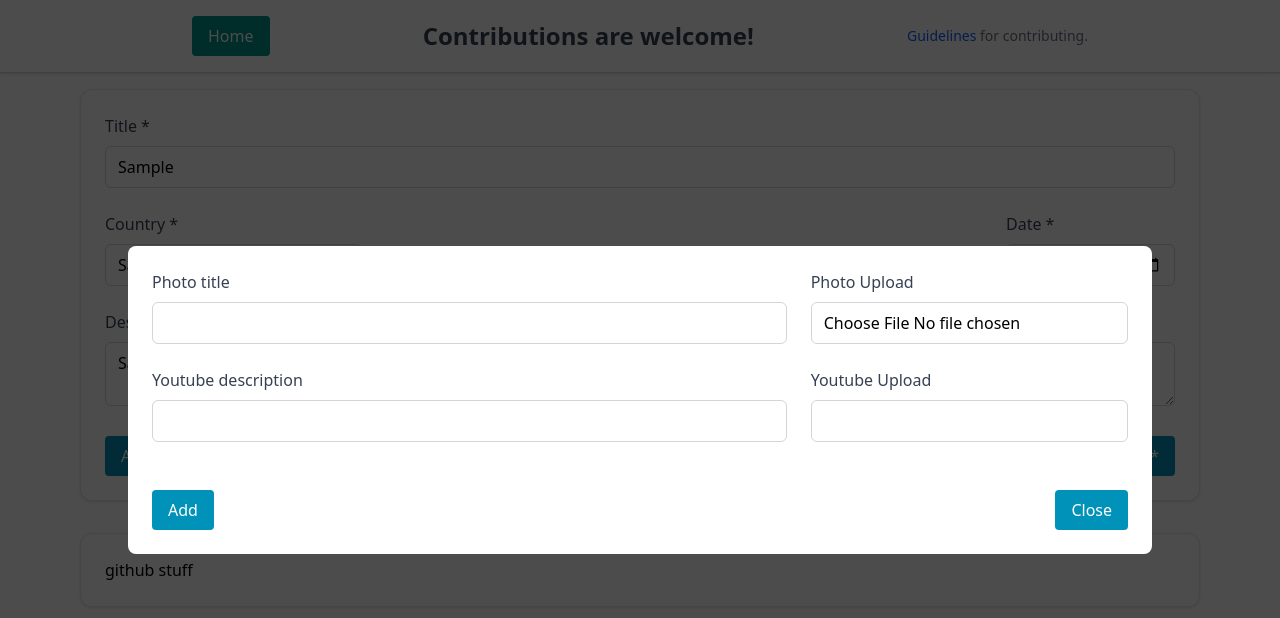
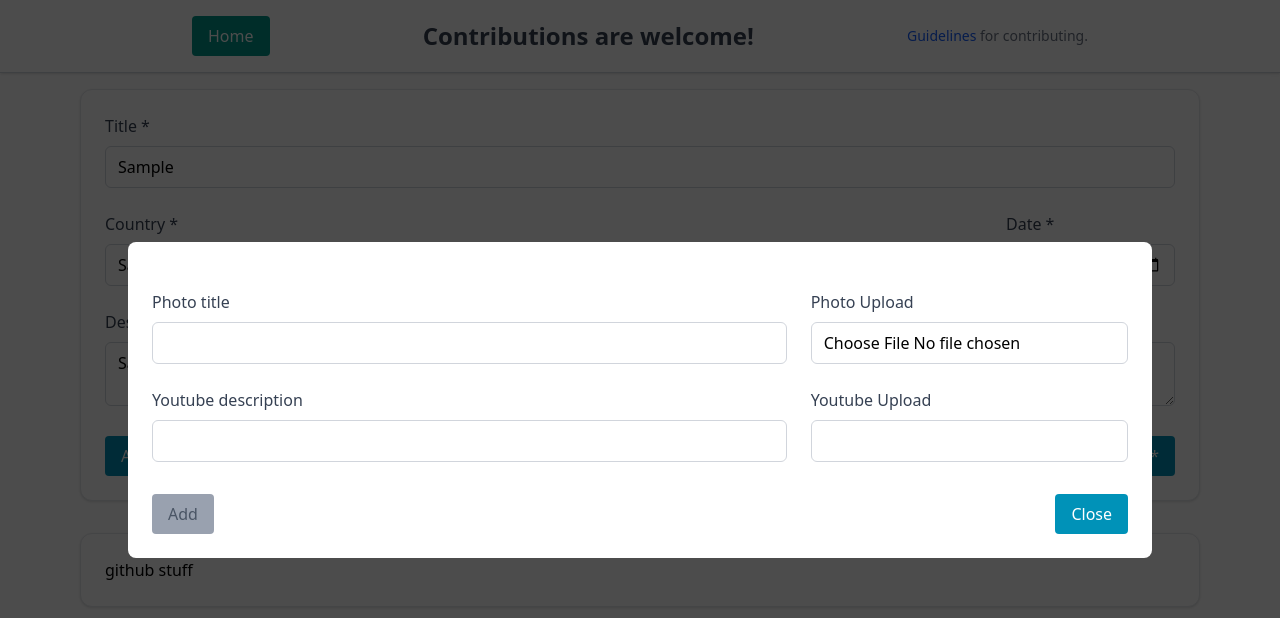
Before and after one commit to jmetzg11/american-empire, a SvelteKit app in the folder frontend/: page /contribute in a window 1280 px wide. Both pictures are taken after typing "Sample", "Sample", "2020-01-15", "Sample" into the empty fields and a click on the button "Add Media". Shown: the top 618 px of the page. Built offline with nearby package versions, Linux system fonts and the light colour scheme.

Commit message:
Add media to contribution

```diff
--- a/frontend/src/app.css
+++ b/frontend/src/app.css
@@ -29,13 +29,13 @@
 }
 
 .btn {
-	@apply cursor-pointer rounded bg-teal-600 px-4 py-2 text-white hover:bg-teal-700;
+	@apply cursor-pointer rounded bg-teal-600 px-4 py-2 text-white hover:bg-teal-700 disabled:cursor-not-allowed disabled:bg-gray-400 disabled:text-gray-600;
 }
 
-.btn-2 {
-	@apply cursor-pointer rounded bg-cyan-600 px-4 py-2 text-white hover:bg-cyan-700;
+.btn-secondary {
+	@apply cursor-pointer rounded bg-cyan-600 px-4 py-2 text-white hover:bg-cyan-700 disabled:cursor-not-allowed disabled:bg-gray-400 disabled:text-gray-600;
 }
 
-.btn-3 {
-	@apply cursor-pointer rounded bg-rose-600 px-4 py-2 text-white hover:bg-rose-700;
+.btn-danger {
+	@apply cursor-pointer rounded bg-rose-600 px-4 py-2 text-white hover:bg-rose-700 disabled:cursor-not-allowed disabled:bg-gray-400 disabled:text-gray-600;
 }
--- a/frontend/src/routes/contribute/components/MediaModal.svelte
+++ b/frontend/src/routes/contribute/components/MediaModal.svelte
@@ -4,8 +4,9 @@
 	let photoFile = $state(null);
 	let youtubeTitle = $state('');
 	let youtubeUrl = $state('');
-	let canSubmit = $derived((photoFile?.[0] && photoTitle) || (youtubeUrl && youtubeTitle));
-	$inspect(canSubmit);
+	let canSubmit = $derived(
+		(photoFile && photoFile[0] && photoTitle) || (youtubeUrl && youtubeTitle)
+	);
 
 	function addMedia() {
 		if (photoFile?.[0] && photoTitle) {
@@ -28,6 +29,10 @@
 		}
 	}
 
+	function removeMedia(index) {
+		media.splice(index, 1);
+	}
+
 	function closeModal() {
 		showMediaModal = false;
 	}
@@ -35,41 +40,40 @@
 
 {#if showMediaModal}
 	<div class="modal-wrapper">
-		<div class="modal-content space-y-6">
-			{#each media as m}
-				<div>{media.title}</div>
-				<div>{media.type}</div>
-				<button class="btn-3">Remove</button>
+		<div class="modal-content">
+			{#each media as m, i}
+				<div class="flex items-center justify-between border-b border-gray-300 p-2">
+					<div class="flex items-center space-x-4">
+						<span class="font-medium">{m.title}</span>
+						<span class="text-sm capitalize text-gray-600">{m.type}</span>
+					</div>
+					<button class="btn-danger" onclick={() => removeMedia(i)}>Remove</button>
+				</div>
 			{/each}
-			<div class="flex justify-between">
+			<div class="mt-6 flex justify-between">
 				<div class="flex-2/3 mr-6">
 					<label for="photo-title" class="label">Photo title</label>
-					<input id="photo-title" type="text" class="input" bind={photoTitle} />
+					<input id="photo-title" type="text" class="input" bind:value={photoTitle} />
 				</div>
 				<div class="flex-1/3">
 					<label for="photo-file" class="label">Photo Upload</label>
-					<input id="photo-file" type="file" class="input" bind={photoFile} />
+					<input id="photo-file" type="file" class="input" bind:files={photoFile} />
 				</div>
 			</div>
-			<div class="flex justify-between">
+			<div class="mt-6 flex justify-between">
 				<div class="flex-2/3 mr-6">
 					<label for="youtube-title" class="label">Youtube description</label>
-					<input id="youtube-title" class="input" type="text" bind={youtubeTitle} />
+					<input id="youtube-title" class="input" type="text" bind:value={youtubeTitle} />
 				</div>
 				<div class="flex-1/3">
 					<label for="youtube-url" class="label">Youtube Upload</label>
-					<input id="youtube-url" type="text" class="input" bind={youtubeUrl} />
+					<input id="youtube-url" type="text" class="input" bind:value={youtubeUrl} />
 				</div>
 			</div>
 
-			<div class="flex justify-between">
-				{canSubmit}
-				<button
-					class="btn-2 mt-6 disabled:cursor-not-allowed disabled:bg-gray-400 disabled:text-gray-600"
-					onclick={addMedia}
-					disabled={canSubmit}>Add</button
-				>
-				<button class="btn-2 mt-6" onclick={closeModal}>Close</button>
+			<div class="mt-2 flex justify-between">
+				<button class="btn-secondary mt-6" onclick={addMedia} disabled={!canSubmit}>Add</button>
+				<button class="btn-secondary mt-6" onclick={closeModal}>Close</button>
 			</div>
 		</div>
 	</div>
--- a/frontend/src/routes/contribute/components/NewEvent.svelte
+++ b/frontend/src/routes/contribute/components/NewEvent.svelte
@@ -51,10 +51,10 @@
 				></textarea>
 			</div>
 			<div class="flex justify-between">
-				<button type="button" onclick={() => (showMediaModal = true)} class="btn-2"
+				<button type="button" onclick={() => (showMediaModal = true)} class="btn-secondary"
 					>Add Media</button
 				>
-				<button type="button" onclick={() => (showSourceModal = true)} class="btn-2">
+				<button type="button" onclick={() => (showSourceModal = true)} class="btn-secondary">
 					Add Source *
 				</button>
 			</div>
```
